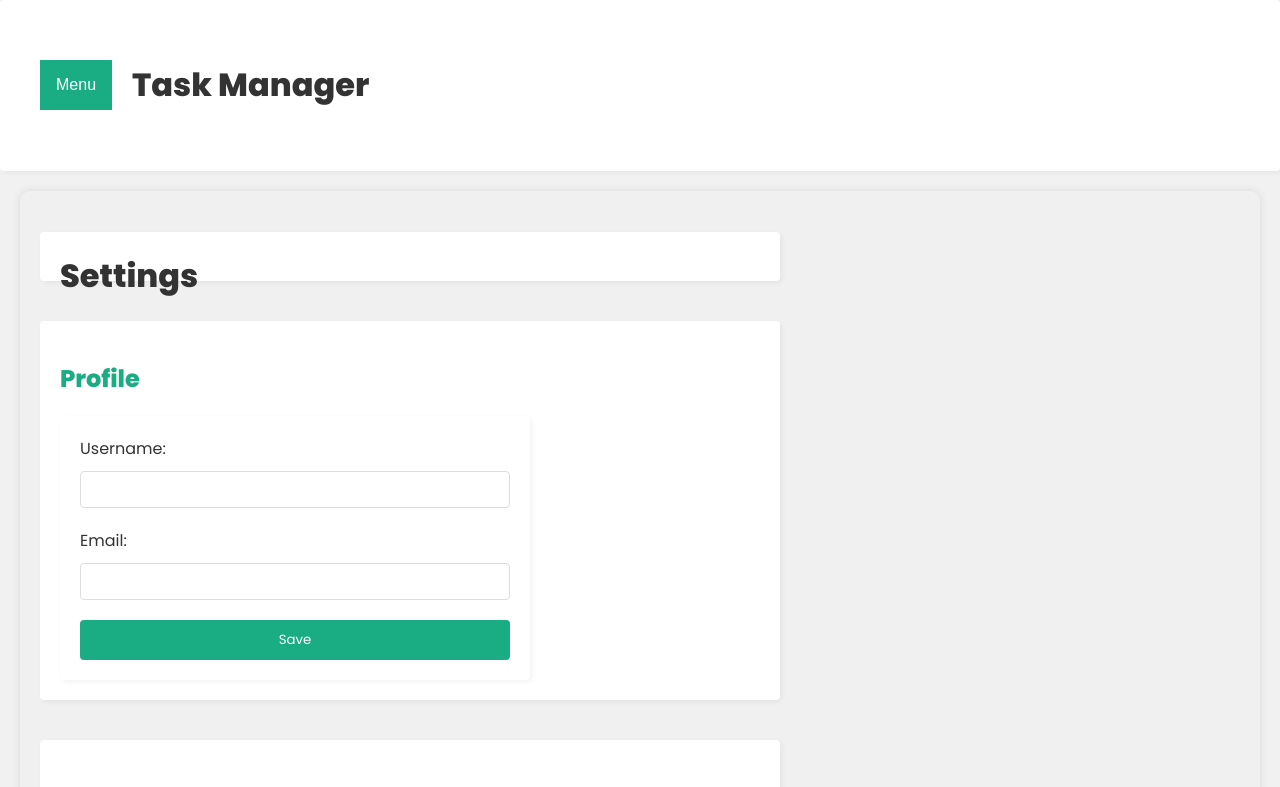
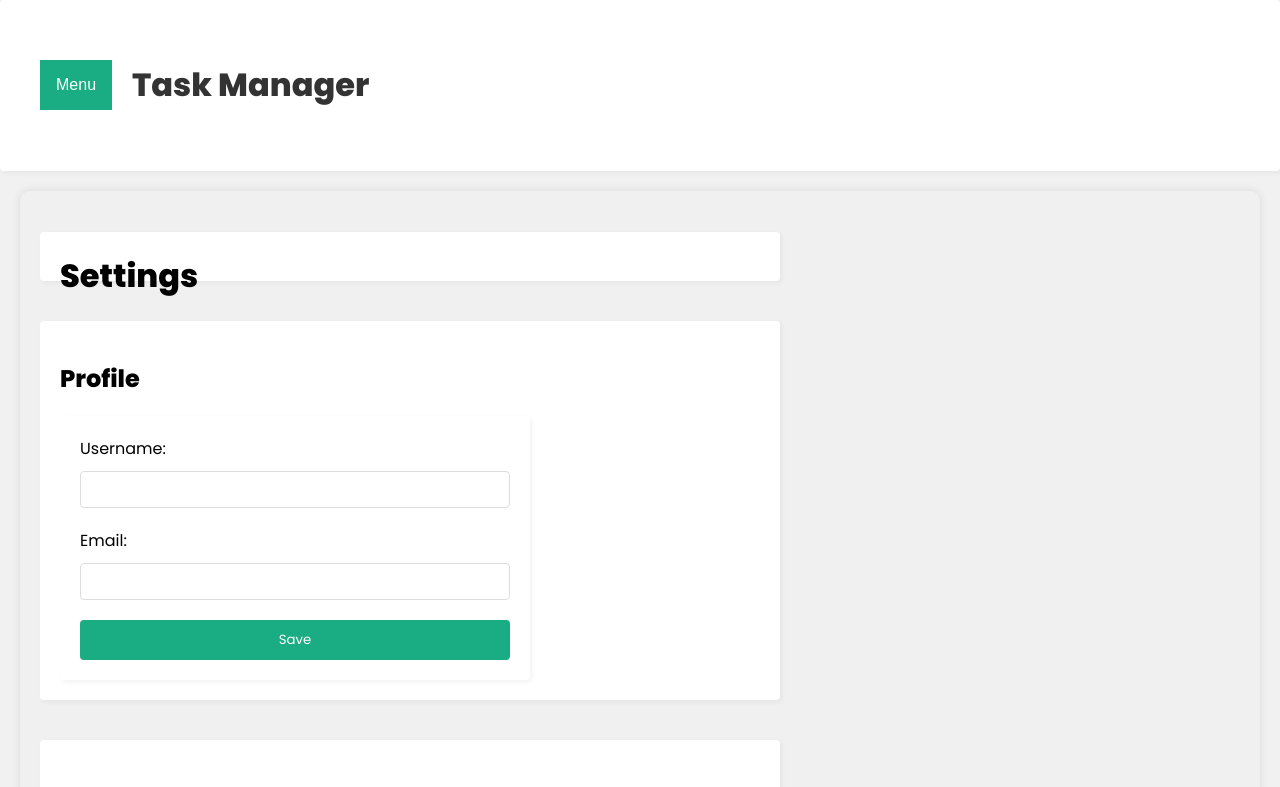
Before and after one commit to Themika/Task-Manager-App, a React (Create React App) app in the folder frontend/: page /settings in a window 1280 px wide. Shown: the top 787 px of the page. Built offline with nearby package versions, Linux system fonts and the light colour scheme.

Commit message:
Fiexed css Coloring

```diff
--- a/frontend/src/index.css
+++ b/frontend/src/index.css
@@ -266,18 +266,8 @@ div.error {
   box-shadow: 0px 0px 10px rgba(0, 0, 0, 0.1);
 }
 
-.task-details {
-  color: #333;
-  margin-bottom: 20px;
-}
 
-.task-details h2 {
-  color: var(--primary);
-}
 
-.task-details p {
-  color: var(--primary);;
-}
 .email-checkbox{
   margin-right: 100px;
   color: var(--primary);
--- a/frontend/src/pages/settings.js
+++ b/frontend/src/pages/settings.js
@@ -6,7 +6,7 @@ import { faSquare as outlinedSquare } from "@fortawesome/free-regular-svg-icons"
 const Settings = () => {
   const [emailNotifications, setEmailNotifications] = useState(false);
   const [pushNotifications, setPushNotifications] = useState(false);
-  const nodemailer = require("nodemailer");
+  // const nodemailer = require("nodemailer");
 
   const toggleEmailNotifications = () => {
     setEmailNotifications(!emailNotifications);
```
